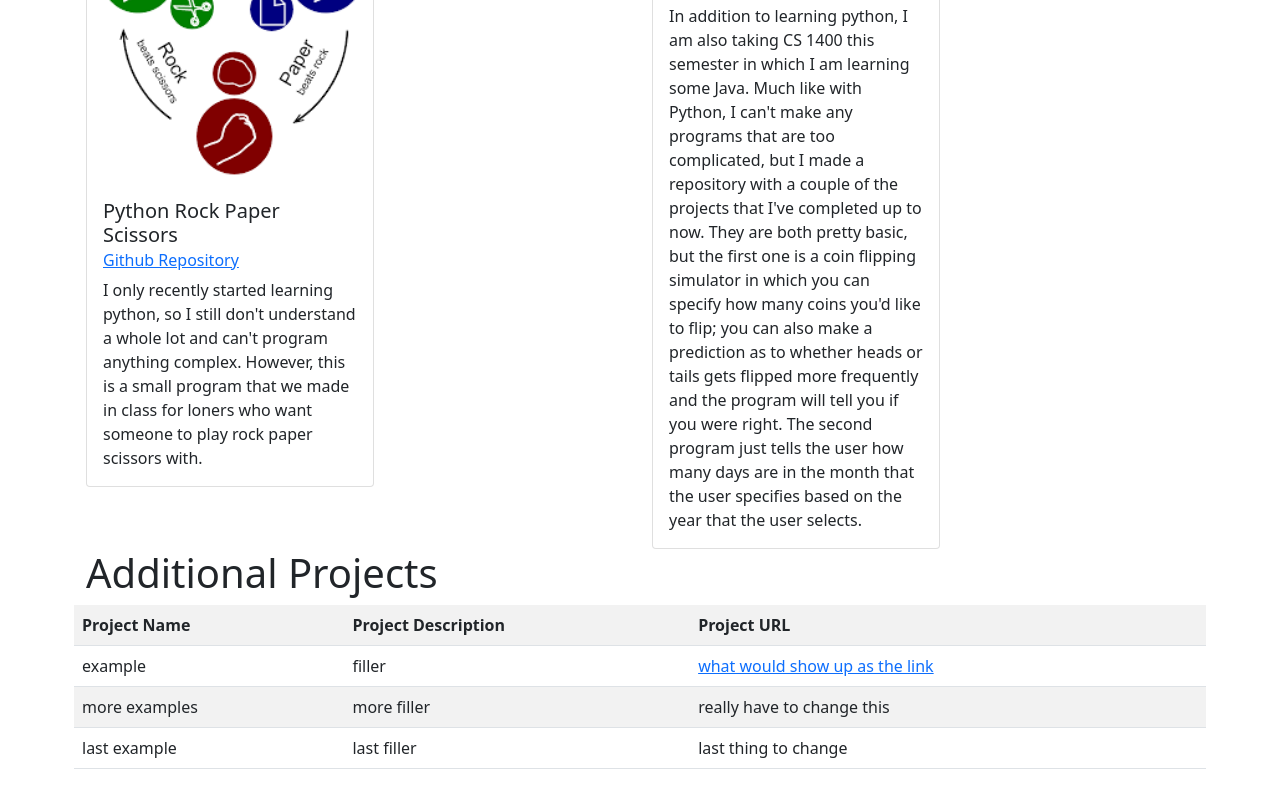
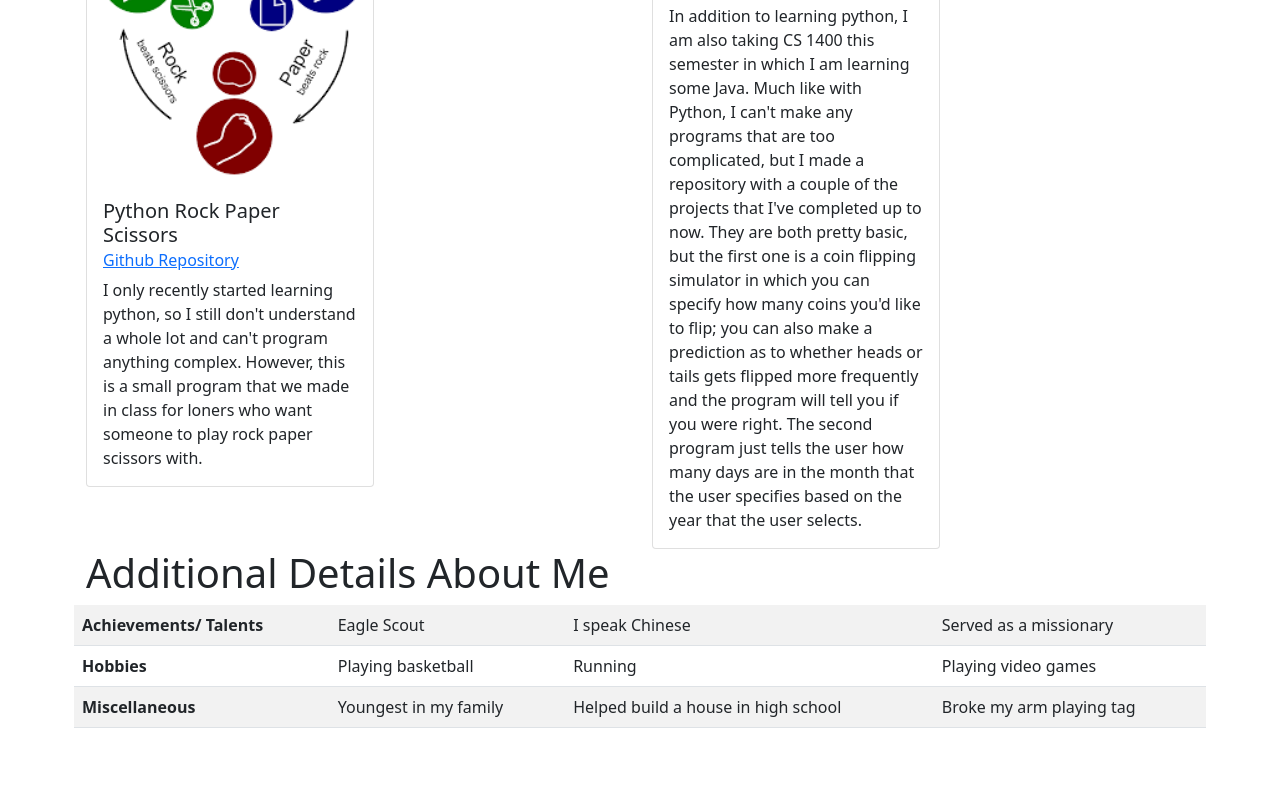
Before and after one commit to CS-1030-Hadzik/myfirstwebsite-merriman23, a plain HTML site: page index.html in a window 1280 px wide. Shown: the part 148-933 px from the top of the page. After the commit the page ends 892 px from the top, so only its background shows below. Drawn offline with nearby package versions, Linux system fonts and the light colour scheme.

Commit message:
updated table data and optimized layout

```diff
--- a/index.html
+++ b/index.html
@@ -43,27 +43,25 @@
     </div>
         </div>
         <div class="row">
-            <h1>Additional Projects</h1>
+            <h1>Additional Details About Me</h1>
             <table class="table table-striped">
                 <tr>
-                    <th>Project Name</th>
-                    <th>Project Description</th>
-                    <th>Project URL</th>
+                    <th scope="row">Achievements/ Talents</th>
+                    <td>Eagle Scout</td>
+                    <td>I speak Chinese</td>
+                    <td>Served as a missionary</td>
                 </tr>
                 <tr>
-                    <td>example</td>
-                    <td>filler</td>
-                    <td><a href="make sure to change this">what would show up as the link</a></td>
+                    <th scope="row">Hobbies</th>
+                    <td>Playing basketball</td>
+                    <td>Running</td>
+                    <td>Playing video games</td>
                 </tr>
                 <tr>
-                    <td>more examples</td>
-                    <td>more filler</td>
-                    <td>really have to change this</td>
-                </tr>
-                <tr>
-                    <td>last example</td>
-                    <td>last filler</td>
-                    <td>last thing to change</td>
+                    <th scope="row">Miscellaneous</th>
+                    <td>Youngest in my family</td>
+                    <td>Helped build a house in high school</td>
+                    <td>Broke my arm playing tag</td>
                 </tr>
             </table>
         </div>
```
